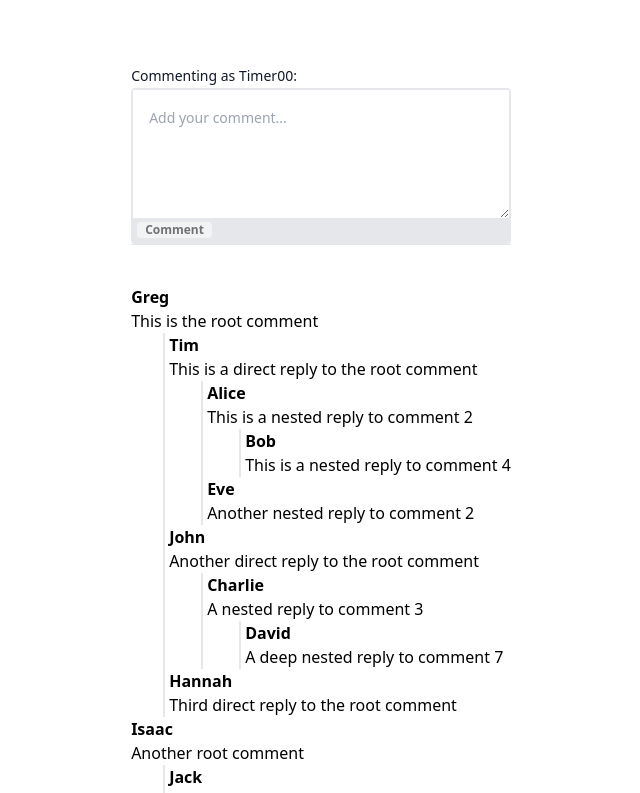
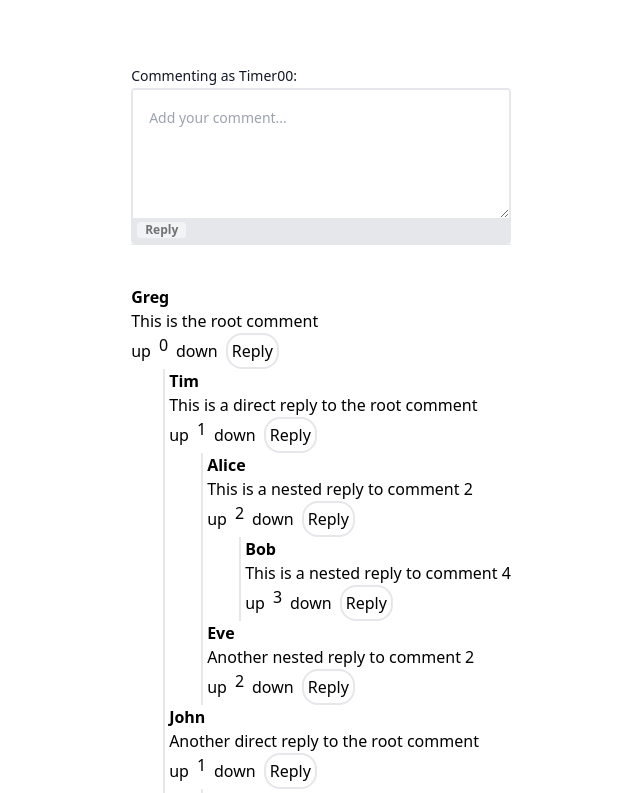
Before and after one commit to Timer00/reddit-comments, a Next.js app: page / in a window 1280 px wide. Shown: the top 793 px of the page, without its empty margins (319-959 px from the left). Built offline with nearby package versions, Linux system fonts and the light colour scheme.

Commit message:
Implement reply functionality
Create ActionSet to allow flexibility within the use of CommentForm, there may be better ways though.
Use NewComment type for every comment operation to maintain consistency.
Create SubmitButton for style re-usability.

```diff
--- a/src/components/CommentForm.tsx
+++ b/src/components/CommentForm.tsx
@@ -1,16 +1,23 @@
 import React, { useState } from "react";
+import { type NewComment } from "~/types/comments";
+
+export type ActionSetProps = {
+  disabled: boolean;
+};
 
 interface CommentFormProps {
   user: string
-  onSubmit: (user: string, content: string) => void
+  onSubmit: (newComment: NewComment) => void
+  ActionSet: (props: ActionSetProps) => React.ReactNode
 }
 
-export const CommentForm = ({ user, onSubmit }: CommentFormProps) => {
+export const CommentForm = ({ user, onSubmit, ActionSet }: CommentFormProps) => {
   const [content, setContent] = useState("");
 
   const submit = (e: React.FormEvent) => {
     e.preventDefault();
-    onSubmit(user, content);
+    onSubmit({ author: user, text: content });
+    setContent('');
   }
 
   return (
@@ -29,10 +36,7 @@ export const CommentForm = ({ user, onSubmit }: CommentFormProps) => {
           onChange={e => setContent(e.target.value)}
         />
         <div className='bg-gray-200 flex flex-row'>
-          <button disabled={!content}
-                  className='disabled:opacity-50 disabled:cursor-not-allowed m-1 bg-white rounded text-xs px-2 font-bold'>
-            Comment
-          </button>
+          <ActionSet disabled={!content} />
         </div>
       </div>
     </form>
--- /dev/null
+++ b/src/components/SubmitButton.tsx
@@ -0,0 +1,12 @@
+import React from "react";
+
+interface SubmitButtonProps {
+  disabled: boolean
+  children: React.ReactNode
+}
+
+export const SubmitButton = ({ disabled, children }: SubmitButtonProps) =>
+  <button disabled={disabled}
+          className='disabled:opacity-50 disabled:cursor-not-allowed m-1 bg-white rounded text-xs px-2 font-bold'>
+    {children}
+  </button>
--- a/src/components/Thread.tsx
+++ b/src/components/Thread.tsx
@@ -1,18 +1,46 @@
 import { Comment } from "~/components/Comment";
-import { type CommentThree } from "~/types/comments";
+import { type CommentThree, type NewComment } from "~/types/comments";
+import React, { useState } from "react";
+import { type ActionSetProps, CommentForm } from "~/components/CommentForm";
+import { SubmitButton } from "~/components/SubmitButton";
 
 export interface ThreadProps extends CommentThree {
-  nestLevel?: number;
+  nestLevel?: number
+  onSubmitReply: (newComment: NewComment) => void
 }
 
 // TODO: render only a limited amount of threads at a time to prevent long loading times and performance issues
 
-export const Thread = ({ author, text, children, nestLevel = 0 }: ThreadProps) => {
+export const Thread = ({ id, author, text, children, nestLevel = 0, onSubmitReply }: ThreadProps) => {
+  const [showReply, setShowReply] = useState(false);
+
+  const onSubmit = ({ author, text }: NewComment) => {
+    onSubmitReply({ author, text, parentId: id });
+    setShowReply(false);
+  }
 
   return (
     <div className={`${nestLevel > 0 && 'pl-1 ml-8 border-l-2'}`}>
       <Comment author={author} content={text} />
-      {children?.map(child => <Thread key={child.id} {...child} nestLevel={nestLevel + 1} />)}
+      <div className='flex gap-2'>
+        <button>up</button>
+        <div>{nestLevel}</div>
+        <button>down</button>
+        {/* These are placeholders for vote logic */}
+
+        <button onClick={() => setShowReply(!showReply)} className='border-2 rounded-2xl p-1'>{'Reply'}</button>
+      </div>
+
+      {showReply && <CommentForm user={'Timer00'} onSubmit={onSubmit} ActionSet={
+        ({ disabled }: ActionSetProps) =>
+          <>
+            <button onClick={() => setShowReply(false)}>Cancel</button>
+            <SubmitButton disabled={disabled}>Reply</SubmitButton>
+          </>
+      } />}
+
+      {children?.map(child =>
+        <Thread key={child.id} {...child} nestLevel={nestLevel + 1} onSubmitReply={onSubmitReply} />)}
     </div>
   )
 }
--- a/src/pages/index.tsx
+++ b/src/pages/index.tsx
@@ -1,26 +1,31 @@
 import Head from "next/head";
-import { useState } from "react";
+import React, { useState } from "react";
 import { Thread } from "~/components/Thread";
-import { CommentForm } from "~/components/CommentForm";
+import { type ActionSetProps, CommentForm } from "~/components/CommentForm";
 import commentThrees from "~/assets/mockData.json";
 import { type CommentThree, type NewComment } from "~/types/comments";
 import { addNestedComment } from "~/utils/comments";
+import { SubmitButton } from "~/components/SubmitButton";
 
 export default function Home() {
   const [threads, setThreads] = useState(commentThrees as CommentThree[]);
   const [lastId, setLastId] = useState(19);
   //TODO: find a better way to fetch the initial lastId, it should come from somewhere not be set manually
 
-  const submitNewComment = (user: string, content: string) => {
-    addNewCommentToThree({ author: user, text: content, id: lastId + 1 });
-    setLastId(lastId + 1);
+  const submitRootComment = ({ author, text }: NewComment) => {
+    addNewCommentToThree({ author, text, id: lastId + 1 });
   }
 
-  const addNewCommentToThree = (newComment: NewComment) => {
+  const submitNestedComment = ({ author, text, parentId }: NewComment) => {
+    addNewCommentToThree({ author, text, parentId, id: lastId + 1 });
+  }
+
+  const addNewCommentToThree = (newComment: CommentThree) => {
     if (!newComment.parentId)
       setThreads([...threads, newComment]);
     else
       setThreads(addNestedComment(threads, newComment));
+    setLastId(lastId + 1);
   }
 
   return (
@@ -33,11 +38,16 @@ export default function Home() {
       <main className="flex min-h-screen flex-col items-center justify-center">
         <div className="container flex flex-col items-center justify-center gap-12 px-4 py-16 ">
           <div className='thread'>
-            <CommentForm onSubmit={submitNewComment} user='Timer00' />
+            <CommentForm onSubmit={submitRootComment} user='Timer00' ActionSet={
+              ({ disabled }: ActionSetProps) =>
+                <>
+                  <SubmitButton disabled={disabled}>Reply</SubmitButton>
+                </>
+            } />
 
             <hr className='py-5' />
 
-            {threads.map(props => <Thread key={props.id} {...props} />)}
+            {threads.map(props => <Thread key={props.id} onSubmitReply={submitNestedComment} {...props} />)}
           </div>
         </div>
       </main>
```
Also changed, not shown: src/types/comments.ts (+6 -2 lines).
